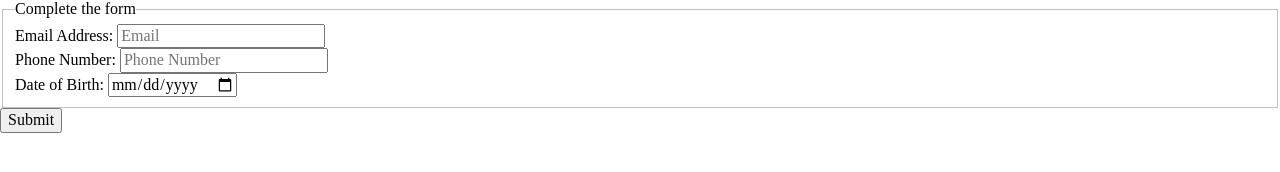
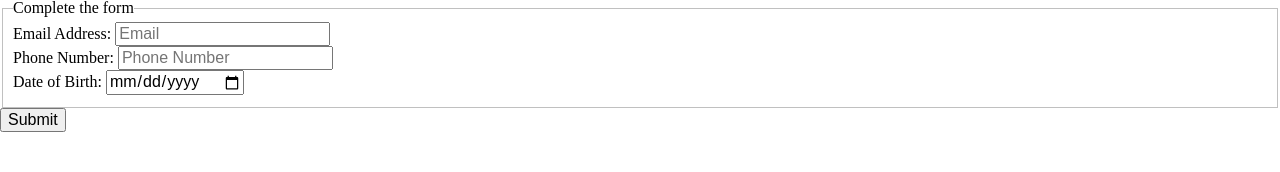
Before and after one commit to humcomp-aovcharenko/lab2, a plain HTML site: page index.html in a window 1280 px wide. Drawn offline with nearby package versions, Linux system fonts and the light colour scheme.

Commit message:
Update index.html

```diff
--- a/index.html
+++ b/index.html
@@ -4,7 +4,6 @@
     <meta charset="utf-8">
     <meta name="viewport" content="width=device-width,initial-scale=1.0,shrink-to-fit=no">
     <link rel="stylesheet" media="screen" href="css/meyersreset-and-normalize-form.css">
-    <link rel="stylesheet" media="screen" href="css/normalize.css">
     <link rel="stylesheet" media="screen" href="css/screen.css">
     <title>Form</title>
   </head>
```
